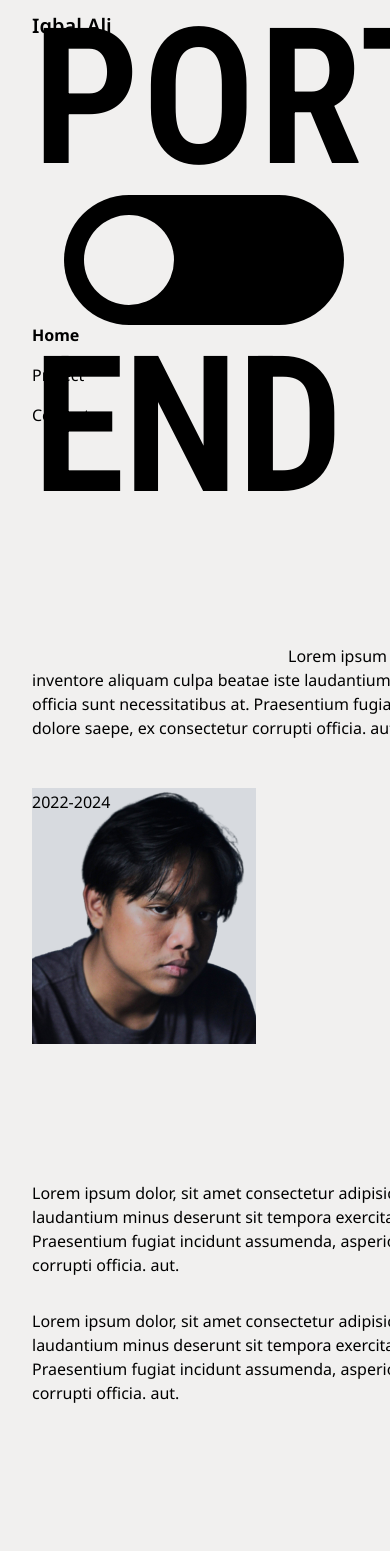
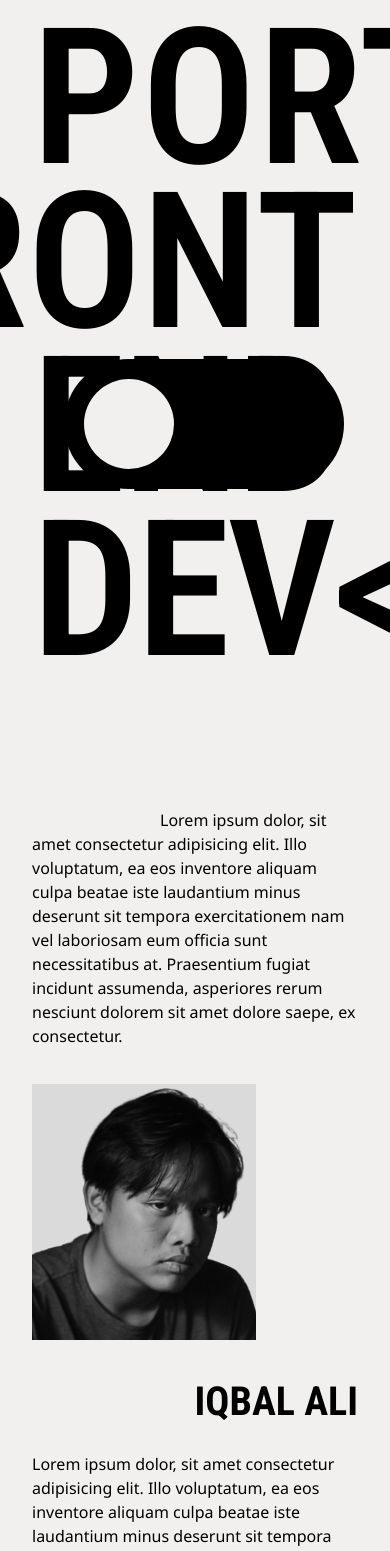
Before and after one commit to balalii/my-web, a Next.js app: page / in a window 390 px wide. Shown: the top 1551 px of the page. Before the commit the page ends 1421 px from the top, so only its background shows below. Built offline with nearby package versions, Linux system fonts and the light colour scheme.

Commit message:
style : Profile Responsive

```diff
--- a/src/app/layout.tsx
+++ b/src/app/layout.tsx
@@ -16,7 +16,7 @@ export default function RootLayout({ children }: { children: React.ReactNode })
       <ThemeProvider className="  container  bg-[var(--background-color)]">
         <main className="flex-1 font-montserrat flex flex-col-reverse lg:flex-row justify-between p-4">
           <Aside />
-          <div className="ml-auto w-[885px] ">{children}</div>
+          <div className="ml-auto w-full lg:w-[885px] ">{children}</div>
         </main>
       </ThemeProvider>
     </html>
--- a/src/components/Aside/Aside.tsx
+++ b/src/components/Aside/Aside.tsx
@@ -1,6 +1,6 @@
 export default function Aside() {
   return (
-    <aside className="  h-[95vh] text-[var(--primary-color)] flex flex-col justify-between top-3 fixed items-start  w-fit">
+    <aside className=" hidden h-[95vh] text-[var(--primary-color)] lg:flex flex-col justify-between top-3 fixed items-start  w-fit">
       <span className="text-xl font-semibold">Iqbal Ali </span>
       <nav>
         <ul className="space-y-4 -mt-20">
--- a/src/components/Home/Profile/Profile.tsx
+++ b/src/components/Home/Profile/Profile.tsx
@@ -2,14 +2,14 @@ import Image from 'next/image';
 
 export default function Profile() {
   return (
-    <section className="space-y-8">
-      <p className="indent-64">
+    <section className="space-y-5 md:space-y-8">
+      <p className="indent-32 md:indent-64">
         Lorem ipsum dolor, sit amet consectetur adipisicing elit. Illo voluptatum, ea eos inventore aliquam culpa beatae iste laudantium minus deserunt sit tempora exercitationem nam vel laboriosam eum officia sunt necessitatibus at.
-        Praesentium fugiat incidunt assumenda, asperiores rerum nesciunt dolorem sit amet dolore saepe, ex consectetur corrupti officia. aut.
+        Praesentium fugiat incidunt assumenda, asperiores rerum nesciunt dolorem sit amet dolore saepe, ex consectetur.
       </p>
       <div className="flex flex-col justify-between pt-4">
-        <div className="bg-[url(/me.png)] h-64 w-56 bg-gray-300/80  bg-cover bg-no-repeat bg-center" />
-        <span className="text-right right-0 font-bold font-roboto text-[70px] uppercase">Iqbal Ali</span>
+        <div className="bg-[url(/me.png)]  h-[16rem] w-56 bg-gray-300/80  bg-cover bg-no-repeat bg-center grayscale hover:grayscale-0 transition-all cursor-pointer hover:bg-blue-950" />
+        <span className="text-right right-0 font-bold font-roboto mt-8 md:mt-0 text-[40px] md:text-[70px] uppercase">Iqbal Ali</span>
       </div>
       <p>
         Lorem ipsum dolor, sit amet consectetur adipisicing elit. Illo voluptatum, ea eos inventore aliquam culpa beatae iste laudantium minus deserunt sit tempora exercitationem nam vel laboriosam eum officia sunt necessitatibus at.
```
